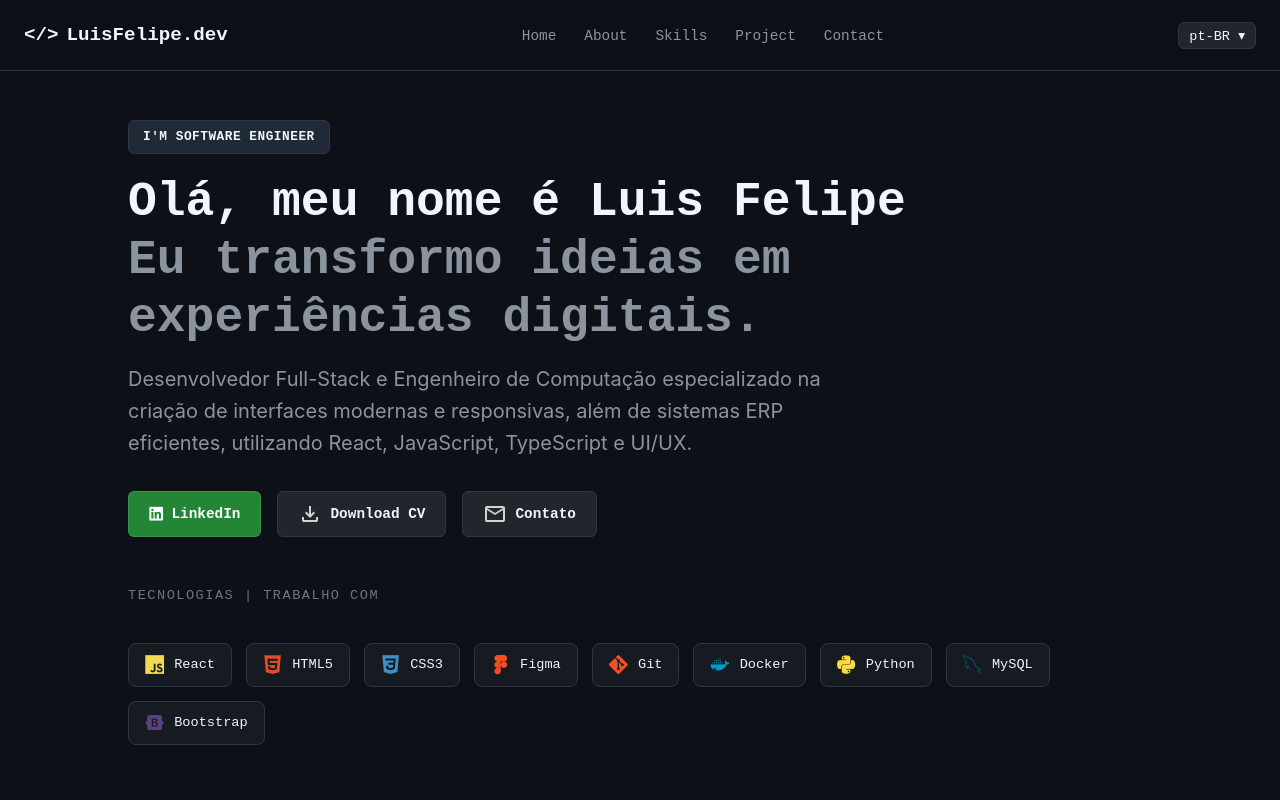
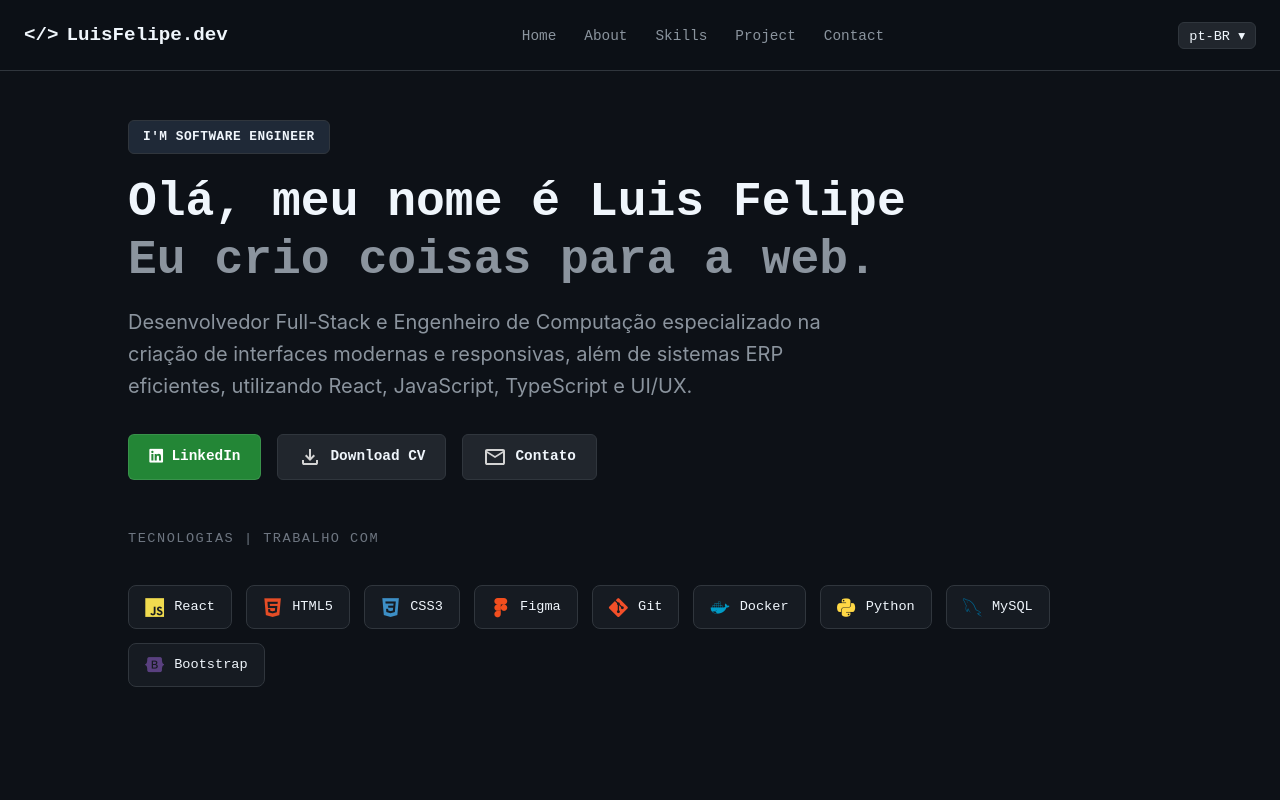
Before and after one commit to lfelipegianoni/Portfolio, a React (Vite) app: page / in a window 1280 px wide. Shown: the top 800 px of the page. Built offline with nearby package versions, Linux system fonts and the light colour scheme.

Commit message:
Update index.jsx

```diff
--- a/src/sections/Home/index.jsx
+++ b/src/sections/Home/index.jsx
@@ -12,8 +12,7 @@ export function Home() {
   return (
     <section id="home" className="hero">
             <Badge name="I'M SOFTWARE ENGINEER"/>
-            <h1>Olá, meu nome é Luis Felipe<br/><span className="sss">Eu transformo ideias em experiências digitais.</span></h1>
-
+            <h1>Olá, meu nome é Luis Felipe<br/><span className="sss">Eu crio coisas para a web.</span></h1>
             <p className="subtitle">
                 Desenvolvedor Full-Stack e Engenheiro de Computação especializado na criação de interfaces modernas e responsivas, além de sistemas ERP eficientes, utilizando React, JavaScript, TypeScript e UI/UX.
             </p>
```
